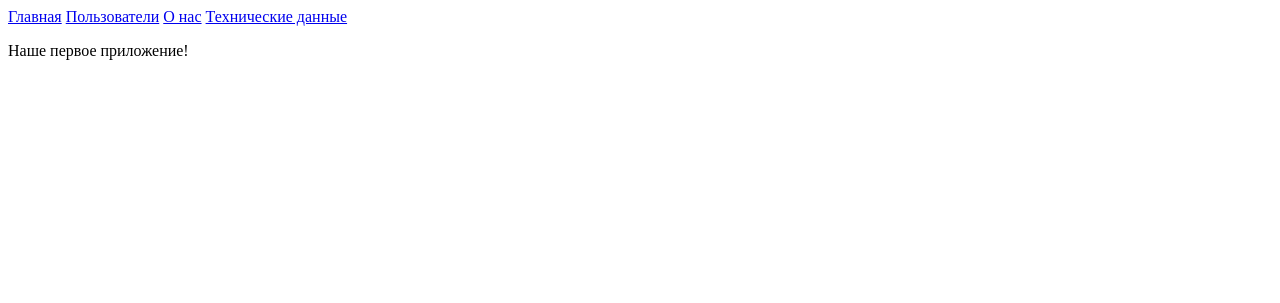
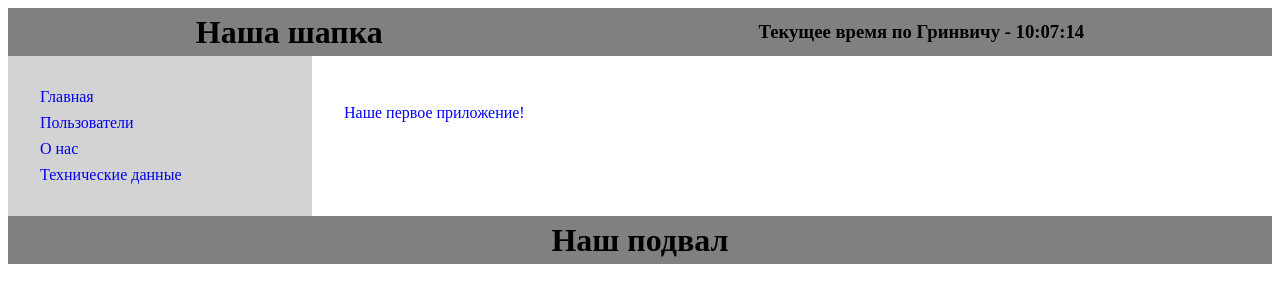
Before and after one commit to EvgenyVolenko/php, a PHP site: page / in a window 1280 px wide. Shown: the top 303 px of the page. Run offline with PHP 8.4, Linux system fonts and the light colour scheme.

Commit message:
added hw_5 0.5

```diff
--- a/CW_5/seminar5/code/config.ini
+++ b/CW_5/seminar5/code/config.ini
@@ -1,3 +1,3 @@
 [storage]
 
-address = code/storage/birthdays.txt
+address = /storage/birthdays.txt
--- a/CW_5/seminar5/code/src/Controllers/AboutController.php
+++ b/CW_5/seminar5/code/src/Controllers/AboutController.php
@@ -7,12 +7,14 @@ use Geekbrains\Application1\Render;
 
 class AboutController
 {
-    public function actionIndex() {
+    public function actionIndex()
+    {
         $phone = (new Phone())->getPhone();
         $render = new Render();
 
         return $render->renderPage('about.twig', [
-            'phone' => $phone
+            'phone' => $phone,
+            'title' => 'О нас'
         ]);
     }
 }
--- a/CW_5/seminar5/code/src/Controllers/InfoController.php
+++ b/CW_5/seminar5/code/src/Controllers/InfoController.php
@@ -2,7 +2,6 @@
 
 namespace Geekbrains\Application1\Controllers;
 
-use Geekbrains\Application1\Application;
 use Geekbrains\Application1\Models\SiteInfo;
 use Geekbrains\Application1\Render;
 
@@ -10,13 +9,13 @@ class InfoController
 {
     function actionIndex(): string
     {
-        echo Application::config()['storage']['address'];
         $info = new SiteInfo();
         $render = new Render();
         return $render->renderPage('site-info.twig', [
             "server" => $info->getWebServer(),
             "phpVersion" => $info->getPhpVersion(),
-            "userAgent" => $info->getUserAgent()
+            "userAgent" => $info->getUserAgent(),
+            "title" => 'Технические данные'
         ]);
     }
 }
--- a/CW_5/seminar5/code/src/Render.php
+++ b/CW_5/seminar5/code/src/Render.php
@@ -5,26 +5,32 @@ namespace Geekbrains\Application1;
 use Twig\Loader\FilesystemLoader;
 use Twig\Environment;
 
-class Render {
+class Render
+{
 
     private string $viewFolder = '/src/Views/';
     private FilesystemLoader $loader;
     private Environment $environment;
 
 
-    public function __construct(){
+    public function __construct()
+    {
 
         $this->loader = new FilesystemLoader(dirname(__DIR__) . $this->viewFolder);
         $this->environment = new Environment($this->loader, [
-           // 'cache' => $_SERVER['DOCUMENT_ROOT'].'/cache/',
+            // 'cache' => $_SERVER['DOCUMENT_ROOT'].'/cache/',
         ]);
     }
 
-    public function renderPage(string $contentTemplateName = 'page-index.twig', array $templateVariables = []) {
+    public function renderPage(string $contentTemplateName = 'page-index.twig', array $templateVariables = [])
+    {
         $template = $this->environment->load('main.twig');
 
+        $templateVariables['header'] = 'header.twig';
+        $templateVariables['nav'] = 'navigation.twig';
+        $templateVariables['footer'] = 'footer.twig';
         $templateVariables['content_template_name'] = $contentTemplateName;
-        $templateVariables['title'] = 'имя страницы';
+        // $templateVariables['title'] = ;
 
         return $template->render($templateVariables);
     }
--- /dev/null
+++ b/CW_5/seminar5/code/src/Views/footer.twig
@@ -0,0 +1,3 @@
+<footer class="footer">
+  <h1>Наш подвал</h1>
+</footer>
--- /dev/null
+++ b/CW_5/seminar5/code/src/Views/header.twig
@@ -0,0 +1,4 @@
+<header class="header">
+  <h1>Наша шапка</h1>
+  <h3>Текущее время по Гринвичу - {{ some_date_string|date('H:m:s') }}</h3>
+</header>
--- a/CW_5/seminar5/code/src/Views/main.twig
+++ b/CW_5/seminar5/code/src/Views/main.twig
@@ -2,14 +2,16 @@
 <html>
   <head>
     <title>{{ title }}</title>
+    <link rel="stylesheet" href="style.css?<?=rand()?>" />
   </head>
   <body>
-    <nav>
-      <a href="/">Главная</a>
-      <a href="/user">Пользователи</a>
-      <a href="/about">О нас</a>
-      <a href="/info">Технические данные</a>
-    </nav>
-    {% include content_template_name %}
+    {% include header %}
+    <div class="main">
+      {% include nav %}
+      <div class="content">
+        {% include content_template_name %}
+      </div>
+    </div>
+    {% include footer %}
   </body>
 </html>
--- /dev/null
+++ b/CW_5/seminar5/code/src/Views/navigation.twig
@@ -0,0 +1,6 @@
+<nav class="navigation">
+  <a href="/">Главная</a>
+  <a href="/user">Пользователи</a>
+  <a href="/about">О нас</a>
+  <a href="/info">Технические данные</a>
+</nav>
--- /dev/null
+++ b/CW_5/seminar5/code/style.css
@@ -0,0 +1,41 @@
+p {
+    color: blue;
+}
+
+.header {
+    display: flex;
+    background-color: gray;
+    height: 48px;
+    justify-content: space-around;
+    align-items: center;
+}
+
+.navigation {
+    padding: 32px 32px;
+    width: 240px;
+    display: flex;
+    flex-direction: column;
+    gap: 8px;
+    background-color: lightgrey;
+}
+
+.navigation a {
+    text-decoration: none;
+}
+
+.main {
+    display: flex;
+
+}
+
+.footer {
+    display: flex;
+    background-color: gray;
+    height: 48px;
+    justify-content: center;
+    align-items: center;
+}
+
+.content {
+    padding: 32px;
+}
```
Also changed, not shown: CW_5/seminar5/code/src/Controllers/PageController.php (+8 -3 lines), CW_5/seminar5/code/src/Models/User.php (+19 -11 lines).
